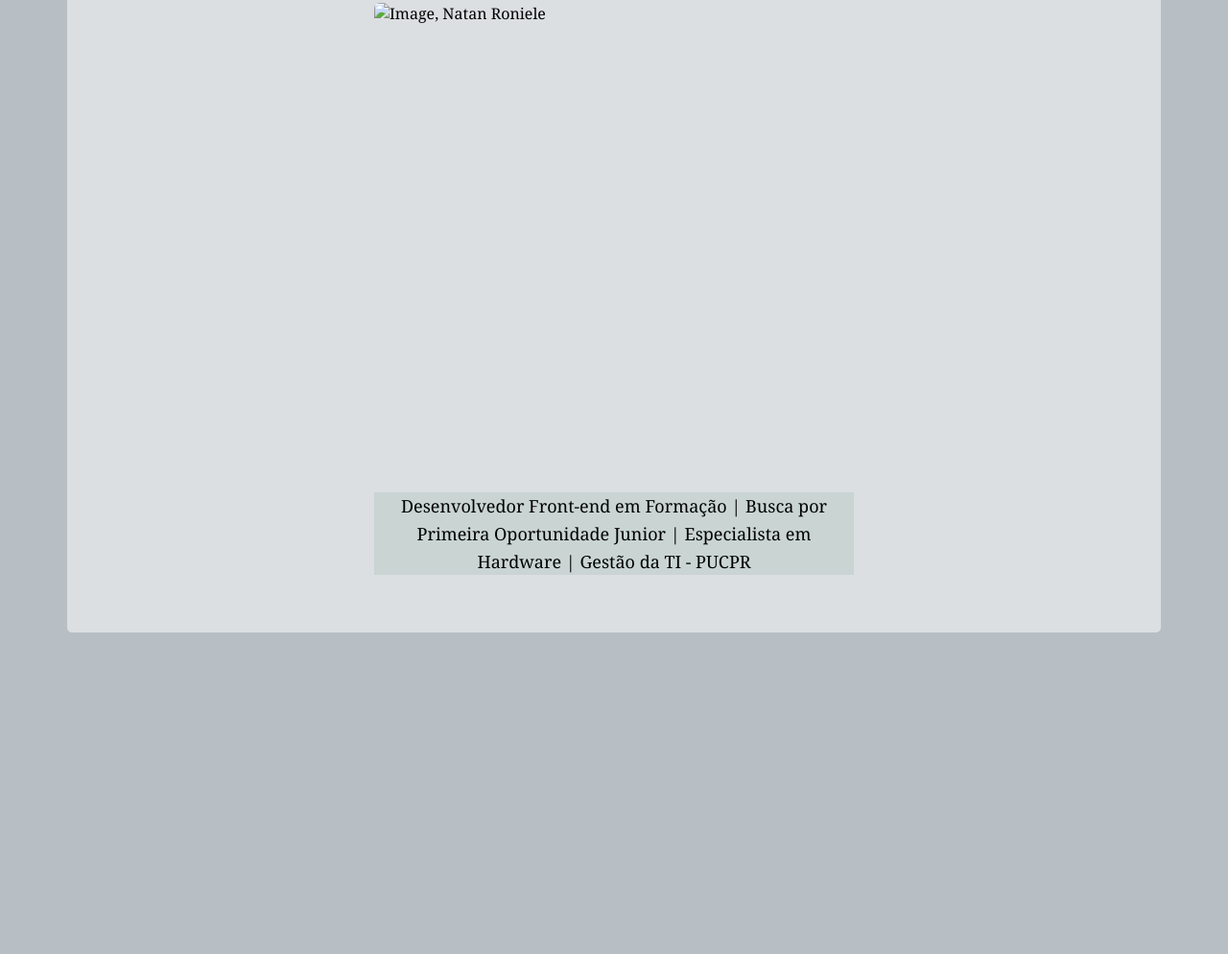
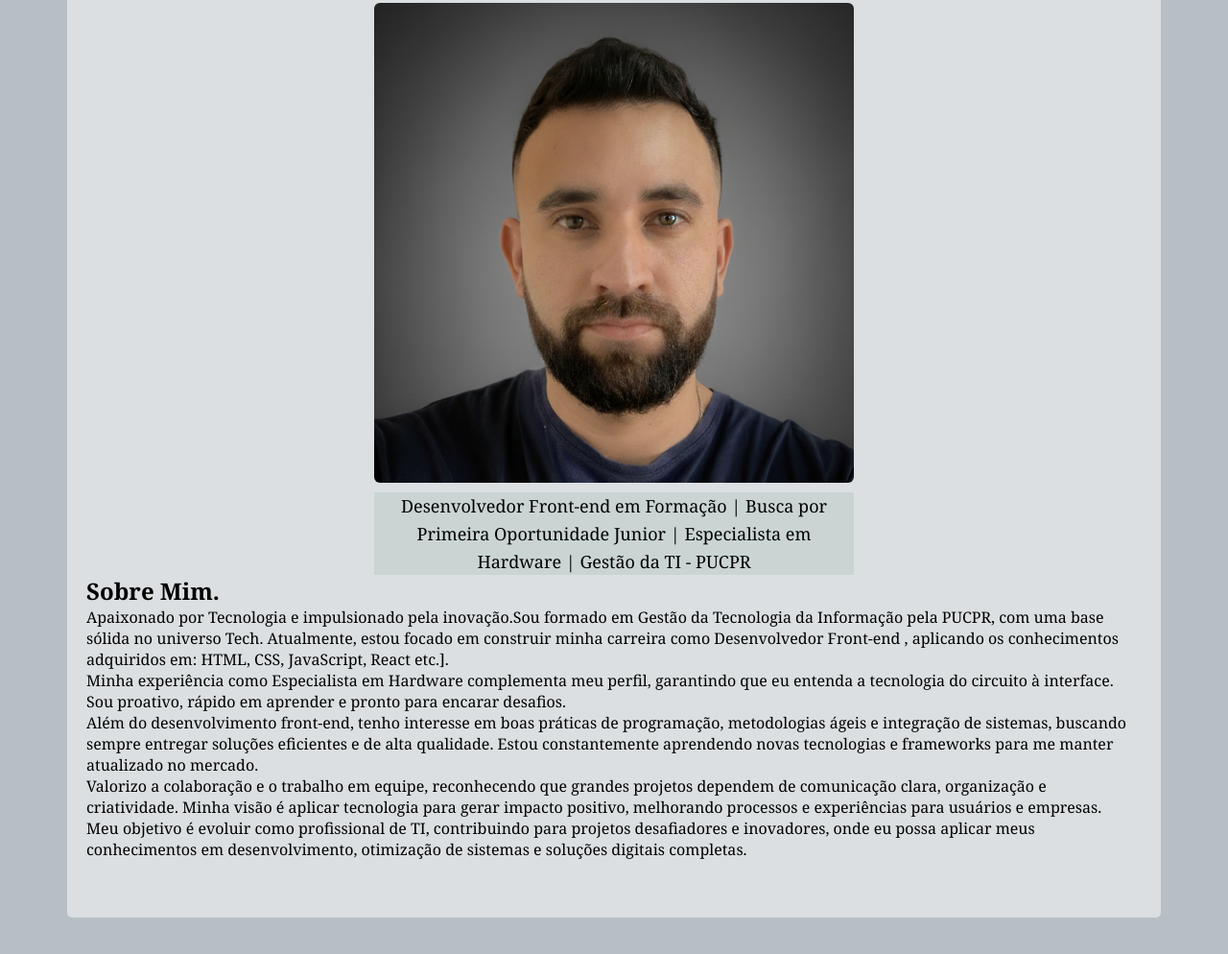
Before and after one commit to nathannrss/About-Me, a plain HTML site: page index.html in a window 1280 px wide. Shown: the part 212-1206 px from the top of the page at 96% size. Before the commit the page ends 941 px from the top, so only its background shows below. Drawn offline with Linux system fonts and the light colour scheme.

Commit message:
Update index.html
paragraph

```diff
--- a/index.html
+++ b/index.html
@@ -1,5 +1,5 @@
 <!DOCTYPE html>
-<html lang="en">
+<html lang="pt-br">
 
 <head>
     <meta charset="UTF-8">
@@ -8,16 +8,26 @@
     <meta name="description" content="Home page, profile">
     <meta name="keywords" content="html, css">
     <link rel="stylesheet" href="style.css">
-    <title>Document</title>
+    <title>Profile Natan Roniele, portfolio</title>
 </head>
 
 <body>
     <div class="container">
         <h1 class="profile-name">Natan Roniele</h1>
         <div class="image-px">
-            <img src="/assents/images/natan.PNG" alt="Image, Natan Roniele">
+            <img src="/assets/images/natan.PNG" alt="Image, Natan Roniele">
         </div>
         <p class="caption">Desenvolvedor Front-end em Formação | Busca por Primeira Oportunidade Junior | Especialista em Hardware | Gestão da TI - PUCPR</p>
+        <div class="box-layout">
+            <h2 class="section-title">Sobre Mim.</h2>
+            <p class="paragraph">Apaixonado por Tecnologia e impulsionado pela inovação.Sou formado em Gestão da Tecnologia da Informação pela PUCPR, com uma base sólida no universo Tech. Atualmente, estou focado em construir minha carreira como Desenvolvedor Front-end , aplicando os conhecimentos adquiridos em: HTML, CSS, JavaScript, React etc.].
+            </p>
+            <p class="paragraph">Minha experiência como Especialista em Hardware complementa meu perfil, garantindo que eu entenda a tecnologia do circuito à interface. Sou proativo, rápido em aprender e pronto para encarar desafios.
+            </p>
+            <p class="paragraph">Além do desenvolvimento front-end, tenho interesse em boas práticas de programação, metodologias ágeis e integração de sistemas, buscando sempre entregar soluções eficientes e de alta qualidade. Estou constantemente aprendendo novas tecnologias e frameworks para me manter atualizado no mercado.</p>
+            <p class="paragraph">Valorizo a colaboração e o trabalho em equipe, reconhecendo que grandes projetos dependem de comunicação clara, organização e criatividade. Minha visão é aplicar tecnologia para gerar impacto positivo, melhorando processos e experiências para usuários e empresas.</p>
+            <p class="paragraph">Meu objetivo é evoluir como profissional de TI, contribuindo para projetos desafiadores e inovadores, onde eu possa aplicar meus conhecimentos em desenvolvimento, otimização de sistemas e soluções digitais completas.</p>
+        </div>
     </div>
 </body>
 
```
